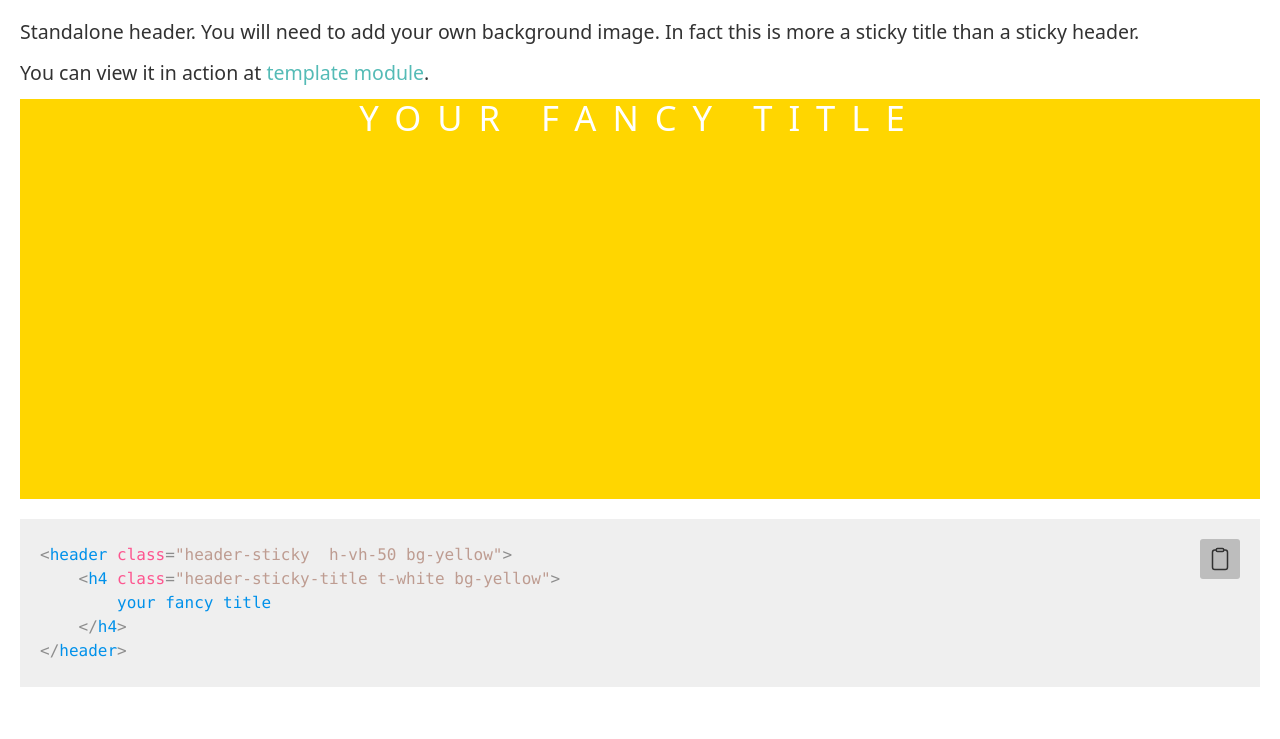
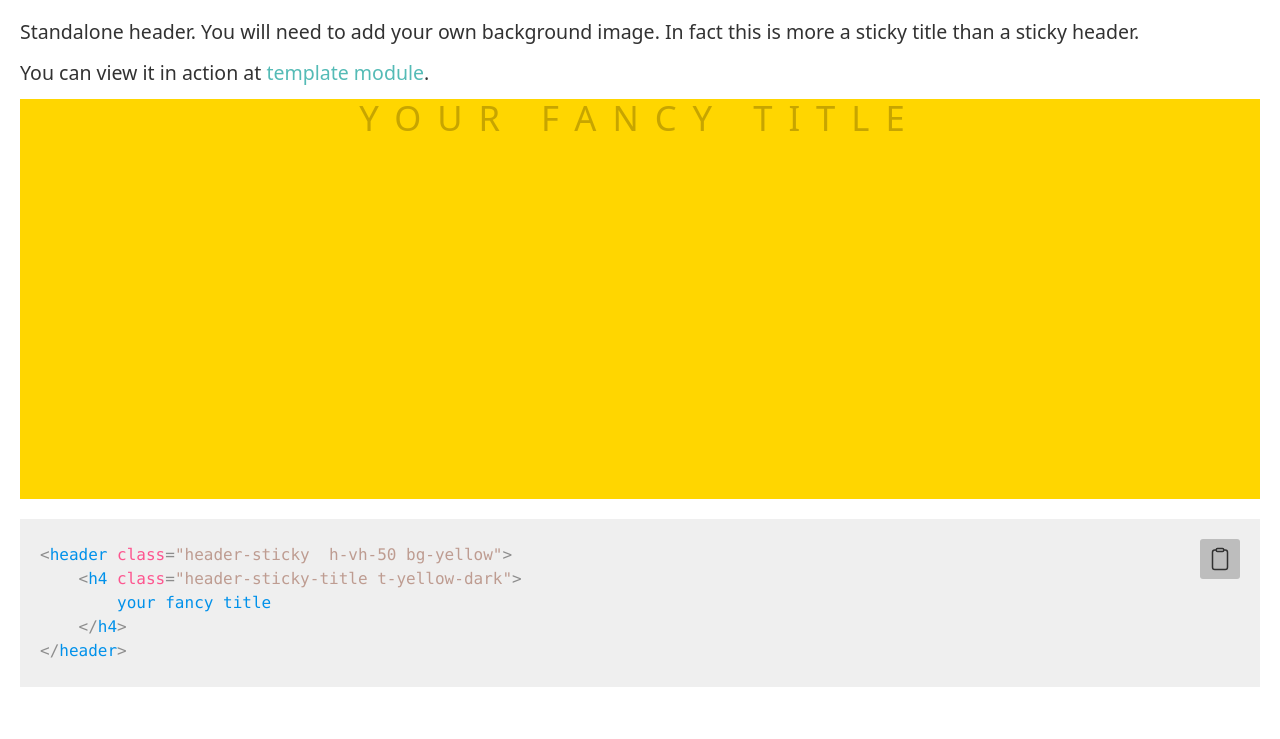
Before and after one commit to sebastiencostes/straight, a website: page header.html in a window 1280 px wide. Shown: the part 2704-3443 px from the top of the page. Drawn offline with nearby package versions, Linux system fonts and the light colour scheme.

Commit message:
minor fix in header and list

```diff
--- a/header.html
+++ b/header.html
@@ -175,7 +175,7 @@
             </aside>
 
             <div class="header-sticky  h-vh-50 bg-yellow">
-                <h4 class="header-sticky-title t-white bg-yellow">
+                <h4 class="header-sticky-title t-yellow-dark">
                     your fancy title
                 </h4>
             </div>
@@ -187,7 +187,7 @@
             <pre class="clipboard">
                 <code>
 &lt;header class=&quot;header-sticky  h-vh-50 bg-yellow&quot;&gt;
-    &lt;h4 class=&quot;header-sticky-title t-white bg-yellow&quot;&gt;
+    &lt;h4 class=&quot;header-sticky-title t-yellow-dark&quot;&gt;
         your fancy title
     &lt;/h4&gt;
 &lt;/header&gt;
```
Also changed, not shown: notification.html (+1 -1 lines).
